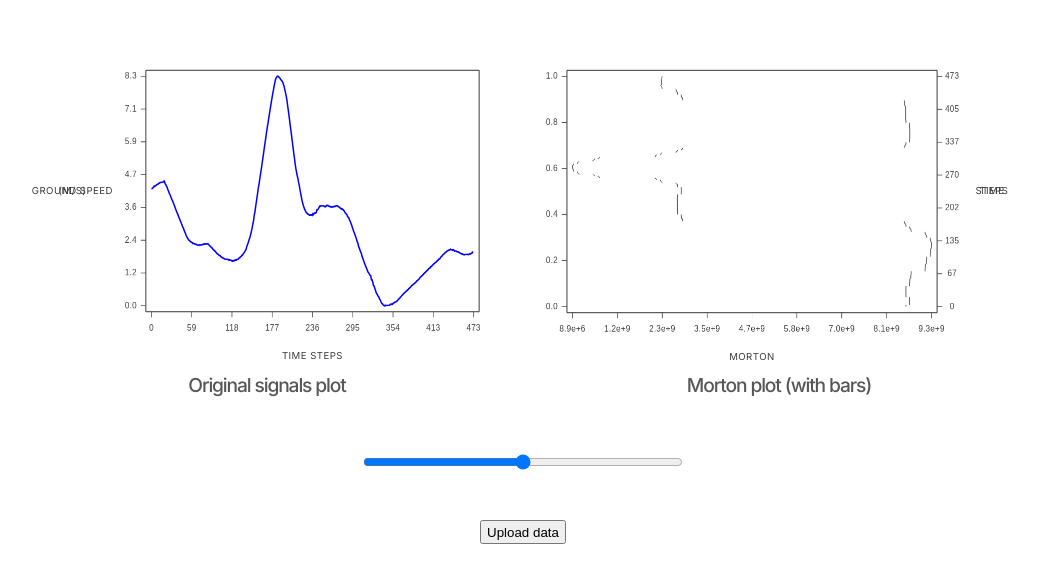
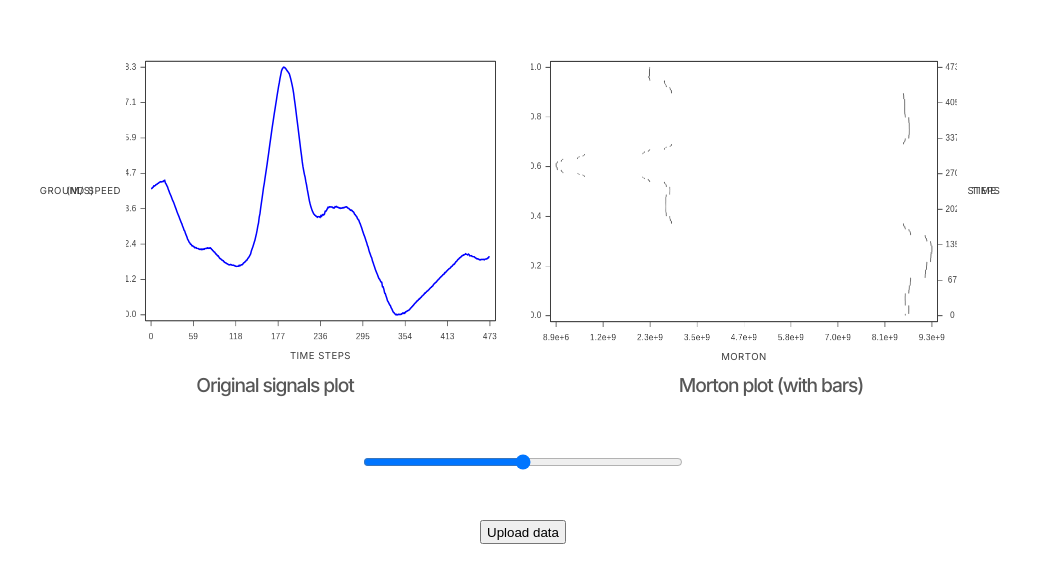
Before and after one commit to beatrizcabdan/AutoSFC, a React (Vite) app: page / in a window 1280 px wide. Shown: the part 102-684 px from the top of the page, without its empty margins (117-1156 px from the left). Built offline with nearby package versions, Linux system fonts and the light colour scheme.

Commit message:
style: 💄 less axis padding

```diff
--- a/src/App.css
+++ b/src/App.css
@@ -29,7 +29,7 @@ html {
   justify-content: center;
   align-items: center;
   flex-direction: row;
-  gap: 2rem;
+  gap: 1rem;
 }
 .charts .chart {
   justify-content: center;
--- a/src/App.scss
+++ b/src/App.scss
@@ -30,7 +30,7 @@ html {
   justify-content: center;
   align-items: center;
   flex-direction: row;
-  gap: 2rem;
+  gap: 1rem;
 
   .chart {
     justify-content: center;
--- a/src/Chart.tsx
+++ b/src/Chart.tsx
@@ -4,7 +4,7 @@ import {mortonEncode2D} from "./utils.ts";
 export function Chart(props: { name: string, data: number[], type: string, xAxisName: string, yAxisName: string, yAxisLabelPos: string }) {
     const linePlotNumYValues = 8
     const plotNumXValues = 9
-    const AXIS_PADDING_FACTOR = 0.1
+    const AXIS_PADDING_FACTOR = 0.07
     const CURVE_PADDING_FACTOR = AXIS_PADDING_FACTOR + 0.02
 
     const canvasRef = useRef(null)
@@ -31,10 +31,6 @@ export function Chart(props: { name: string, data: number[], type: string, xAxis
             case 'left': {
                 startPos = {x: blCorner.x, y: blCorner.y}
                 endPos = {x: ulCorner.x, y: ulCorner.y}
-                if (lineWidth === 1) {
-                    console.log(`Correct y-axis height: ${startPos.y - endPos.y}`)
-                    console.log(`Correct tick padding: ${axisPadding}`)
-                }
                 break
             }
             case 'bottom': {
@@ -95,9 +91,7 @@ export function Chart(props: { name: string, data: number[], type: string, xAxis
                         textPos = {x: tickEndPos.x + tickTextMargin, y: tickEndPos.y}
                         break
                     }
-                    case 'top': {
-                        // TODO: Implement
-                    }
+                    case 'top': {}
                 }
 
                 ctx.fillText(tickMarks[i], textPos.x, textPos.y)
@@ -127,6 +121,7 @@ export function Chart(props: { name: string, data: number[], type: string, xAxis
             const sortedData = [...props.data].sort()
 
             const canvas: HTMLCanvasElement = canvasRef.current!
+            // TODO: Dynamic canvas res?
             canvas.width = Number(getComputedStyle(canvas).width.replace('px', '') * 2)
             canvas.height = Number(getComputedStyle(canvas).height.replace('px', '') * 2)
             ctx = canvas.getContext('2d')
@@ -182,7 +177,7 @@ export function Chart(props: { name: string, data: number[], type: string, xAxis
                 .map(i => Math.floor(i * props.data.length / (plotNumXValues - 1)).toString())
             const yTickMarks = props.type === 'scatter' ? mortonLeftYValues : lineYValues
             const xTickMarks = props.type === 'scatter' ? mortonXValues : lineXValues
-            const numDecimals = 1
+
             drawAxis(canvas, axisPadding, 'left', 2, yTickMarks.map(n => n.toFixed(1)), curvePadding)
             drawAxis(canvas, axisPadding, 'bottom', 2, xTickMarks)
             drawAxis(canvas, axisPadding, 'right', 2, props.type === 'scatter' ? mortonRightYValues : [])
```
